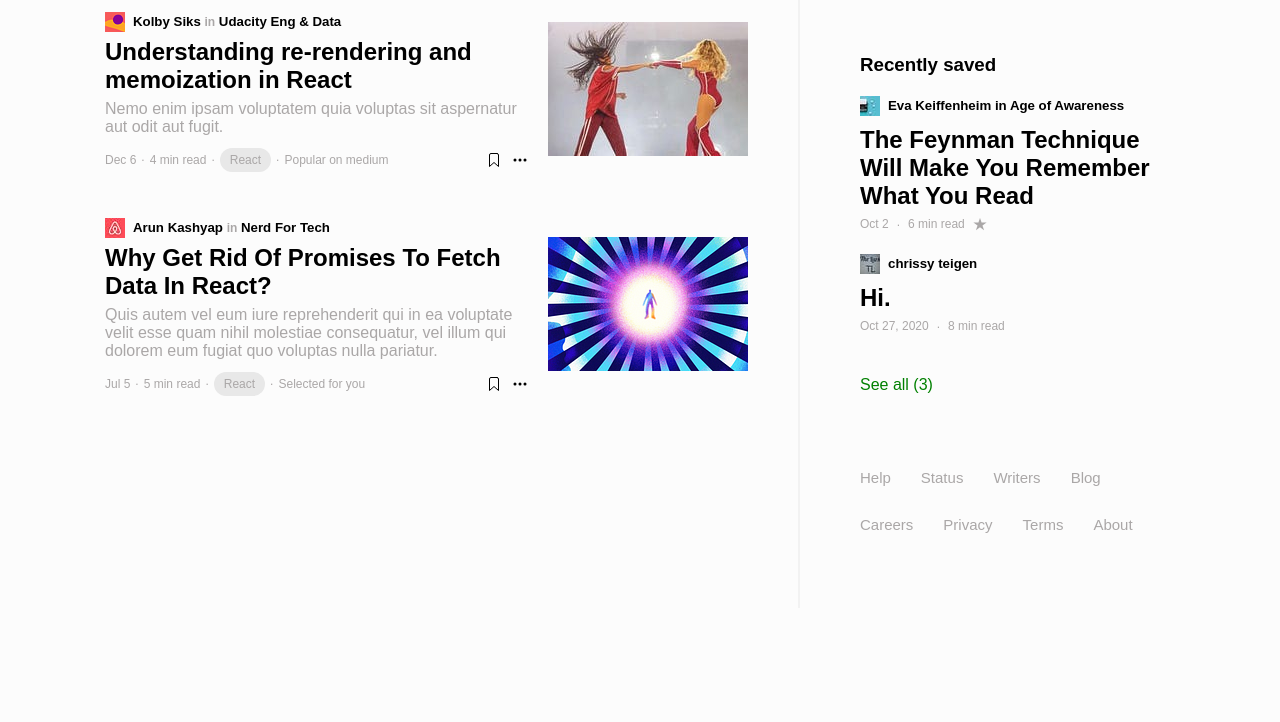
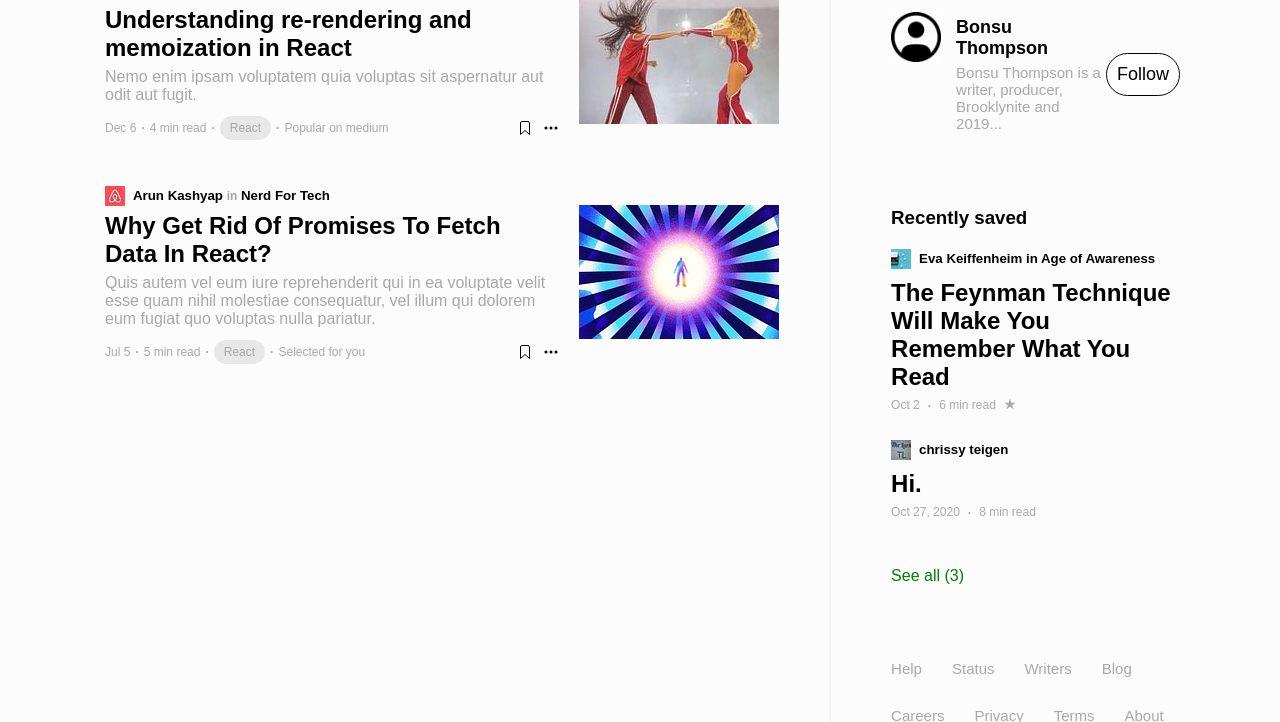
Before and after one commit to dario-R-87/Mod_1_W2D4, a plain HTML site: page index.html in a window 1280 px wide. Shown: the part 1051-1773 px from the top of the page. Before the commit the page ends 1659 px from the top, so only its background shows below. Drawn offline with nearby package versions, Linux system fonts and the light colour scheme.

Commit message:
final update

```diff
--- a/style.css
+++ b/style.css
@@ -56,13 +56,15 @@ body {
 
 #main {
   display: flex;
+  justify-content: space-between;
+  gap: 60px;
 }
 
 #content {
   width: 70%;
   padding: 50px 50px 10px 105px;
   border-right: 2px solid #f2f2f2;
-  min-width: 600px;
+  min-width: 450px;
 }
 
 /* ---------------------------------- inizio sezione testata content */
@@ -154,6 +156,7 @@ h5 {
 
 .dot {
   padding-bottom: 5px;
+  font-weight: bold;
 }
 
 .highlighted {
@@ -166,8 +169,8 @@ h5 {
 #sidebar {
   width: 30%;
   flex-direction: column;
-  padding: 0 100px 0 60px;
-  min-width: 320px;
+  padding-right: 100px;
+  min-width: 250px;
 }
 
 /* ---------------------------------- inizio sezione twitter */
@@ -299,8 +302,9 @@ h5 {
 
 /* ---------------------------------- inizio sezione elementi salvati */
 .detail_data ion-icon {
-  font-size: 14px;
+  font-size: 12px;
   color: #aaa7a7;
+  padding-bottom: 2px;
 }
 
 #sidebar > a {
@@ -319,7 +323,7 @@ h5 {
 }
 
 .saved {
-  margin-block: 10px 20px;
+  margin-block: 10px 25px;
 }
 /* ---------------------------------- fine sezione elementi salvati */
 
```
Also changed, not shown: index.html (+16 -0 lines).
